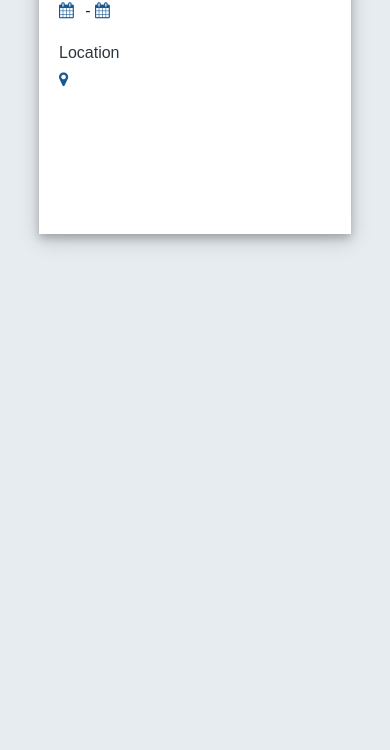
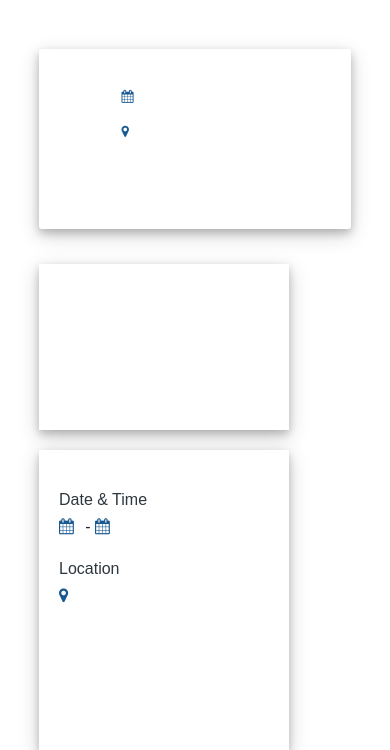
Before and after one commit to azumahjoshua/Event-Management-Project, a PHP site: page /eachevent.php?event_id=1 in a window 390 px wide. Shown: the part 551-1301 px from the top of the page. Before the commit the page ends 798 px from the top, so only its background shows below. Run offline with PHP 8.4, Linux system fonts and the light colour scheme; the visitor is signed in with stand-in values (Sample User, id 1); data that the repository does not hold is empty.

Commit message:
upadate eventpages

```diff
--- a/css/styles.css
+++ b/css/styles.css
@@ -1006,12 +1006,14 @@ button:hover {
 }
 /* https://www.w3schools.com/css/tryit.asp?filename=trycss3_box-shadow5 */
 .each-event {
-	position: relative;
-	background: #e7ecf1;
+	position: absolute;
+	background-color: #2a4661;
 	width: 100%;
-	height: 1300px;
-	padding-top: 30px;
-	overflow: hidden;
+	/* height: 100vh; */
+	top: 500px;
+	/* bottom: 500px; */
+	/* padding-top: 30px; */
+	/* overflow: hidden; */
 }
 .event-hero-header {
 	position: absolute;
@@ -1138,9 +1140,13 @@ button:hover {
 	.headerimg img {
 		display: none;
 	}
+	.each-event {
+		width: 100vw;
+	}
 	.each-event-body {
-		display: inline-block;
-		width: 100%;
+		display: flex;
+		flex-direction: column;
+		justify-content: center;
 	}
 	.event-hero-left {
 		width: 80%;
--- a/eachevent.php
+++ b/eachevent.php
@@ -13,6 +13,21 @@ $et= $stm->fetch(PDO::FETCH_OBJ);
 
 ?>
 <?php include_once "./header.php";?>
+<section class="about-section">
+        <div class="about-overlay"></div>
+    <div class="about-self-container">
+      <span class="title">Event Page</span>
+        <div class="profile_text">
+            <p>
+           <a href="./index.php">Home</a>
+            </p>
+            <p>
+           <span>|</span>
+            </p>
+           <p>Event Page</p>
+        </div>
+    </div>
+</section>
 <section class="each-event">
     <div class="event-hero-header">
         <div class="headerimg">
@@ -24,7 +39,7 @@ $et= $stm->fetch(PDO::FETCH_OBJ);
             <p class="start-location"><i class="fa fa-map-marker" aria-hidden="true"></i><?=$et->event_location;?></p>
         </div>
     </div>
-</section>
+
 <section class="each-event-body">
     <div class="event-hero-left">
         <img src="<?=$et->image_url;?>">
@@ -59,6 +74,7 @@ $et= $stm->fetch(PDO::FETCH_OBJ);
   <?php } ?>
     </div>
 </section>
+</section>
 <?php
     include_once "./footer.php";
 ?>
--- a/header.php
+++ b/header.php
@@ -32,7 +32,6 @@
                 <li class="nav-items"> <a href="./register.php"> <span> Register</span> </a> </li>
                 <li class="nav-items"> <a href="./login.php"> <span> Log in </span></a> </li>
                 <li class="nav-items get-tickets"> <a class="get-ticketlink" href="./register.php"> <span> Get Tickets </span></a> </li>
-
                 <?php
                 $event = '<a href="./eventpage.php"> <span> Event </span></a> </li>';
                 if(isset($_SESSION['username'])){
--- a/script/main.js
+++ b/script/main.js
@@ -2,7 +2,7 @@ import { changeColor } from "./changebuttonColor.js";
 // import { deleteEvent } from "./delete.js";
 import { eventValidation } from "./eventscript.js";
 import { registerValidation } from "./registration.js";
-import { scrollChange } from "./scrol.js";
+import { scrollChange } from "./scroll.js";
 import { toggleMenu } from "./toggleMenu.js";
 toggleMenu();
 registerValidation();
```
Also changed, not shown: createevent.php (+15 -0 lines), eventpage.php (+13 -3 lines), script/scroll.js (renamed from script/scrol.js), 2 other files.
